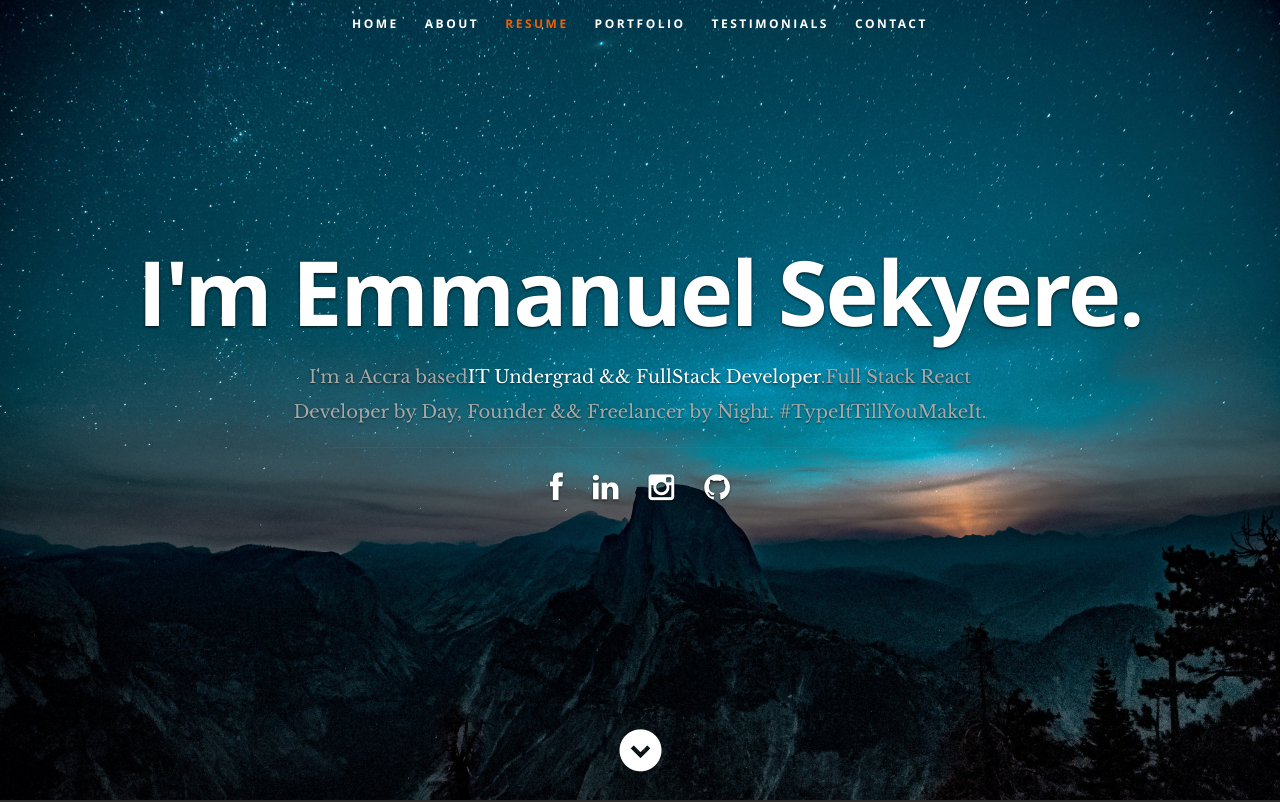
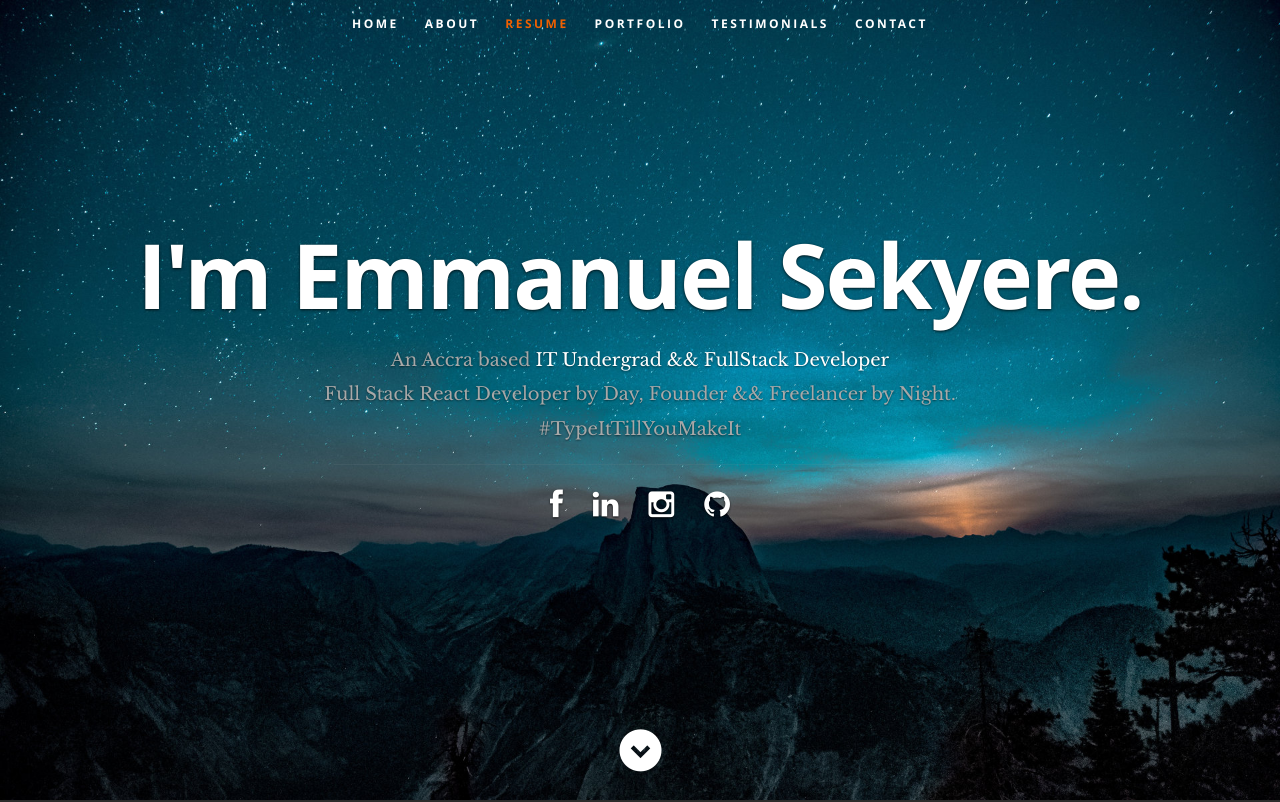
Before and after one commit to wesscoby/wesscoby, a React (Create React App) app: page / in a window 1280 px wide. Shown: the top 802 px of the page. Built offline with nearby package versions, Linux system fonts and the light colour scheme; no server answers; what mailgun-js would draw is missing.

Commit message:
Fixed spacing

```diff
--- a/src/components/header.tsx
+++ b/src/components/header.tsx
@@ -39,10 +39,10 @@ const Header: FC = () => {
       </nav>
       <div className="row banner">
         <div className="banner-text">
-          <h1 className="responsive-headline">I'm {name}.</h1>
-          <h3>I'm a {address.city} based
-            <span>{occupation}</span>.
-            {description}.
+        <h1 className="responsive-headline">I'm {name}.{' '}</h1>
+          <h3>An {address.city} based{' '}
+            <span>{occupation}</span><br />
+            {description}
           </h3>
           <hr />
           <NetworkList className="social" networks={social} />
```
